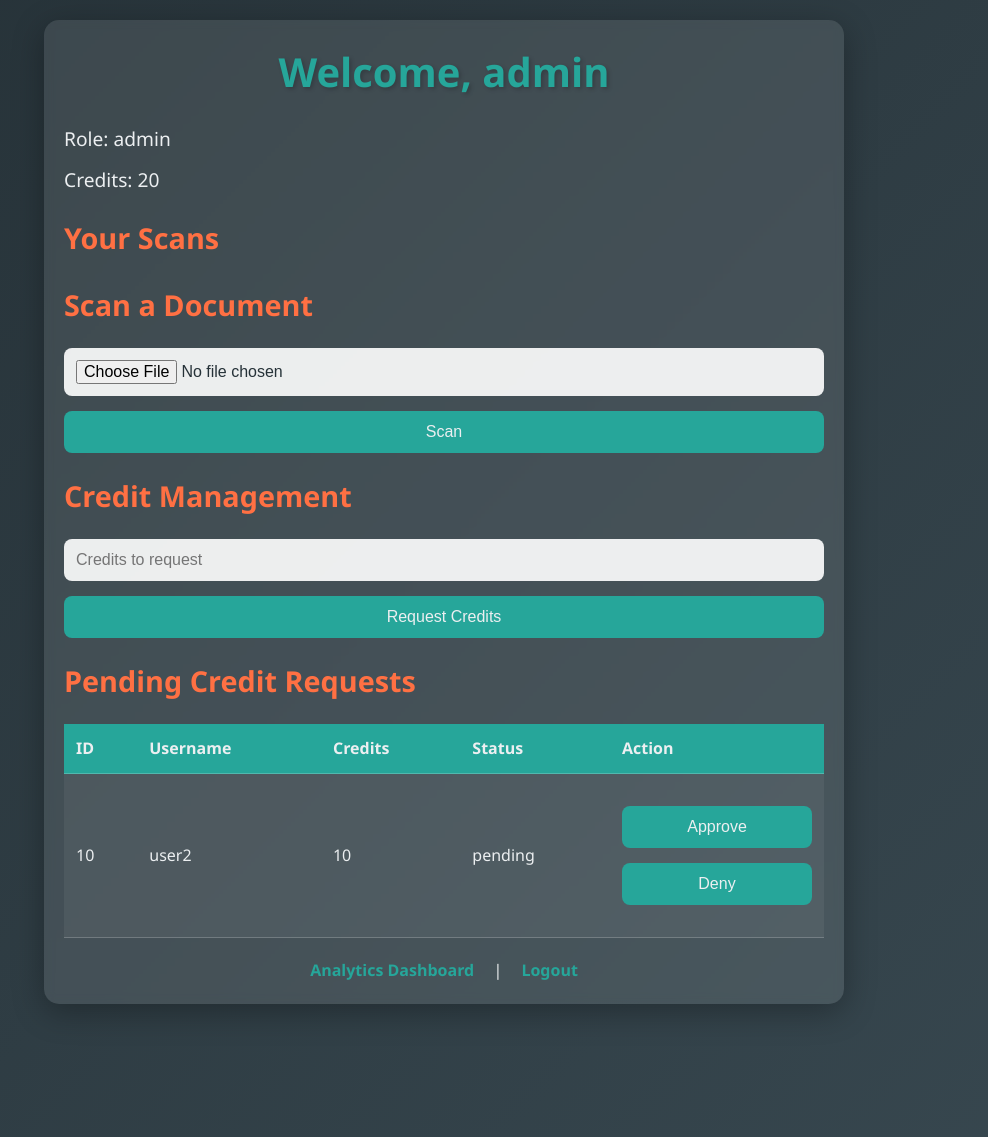
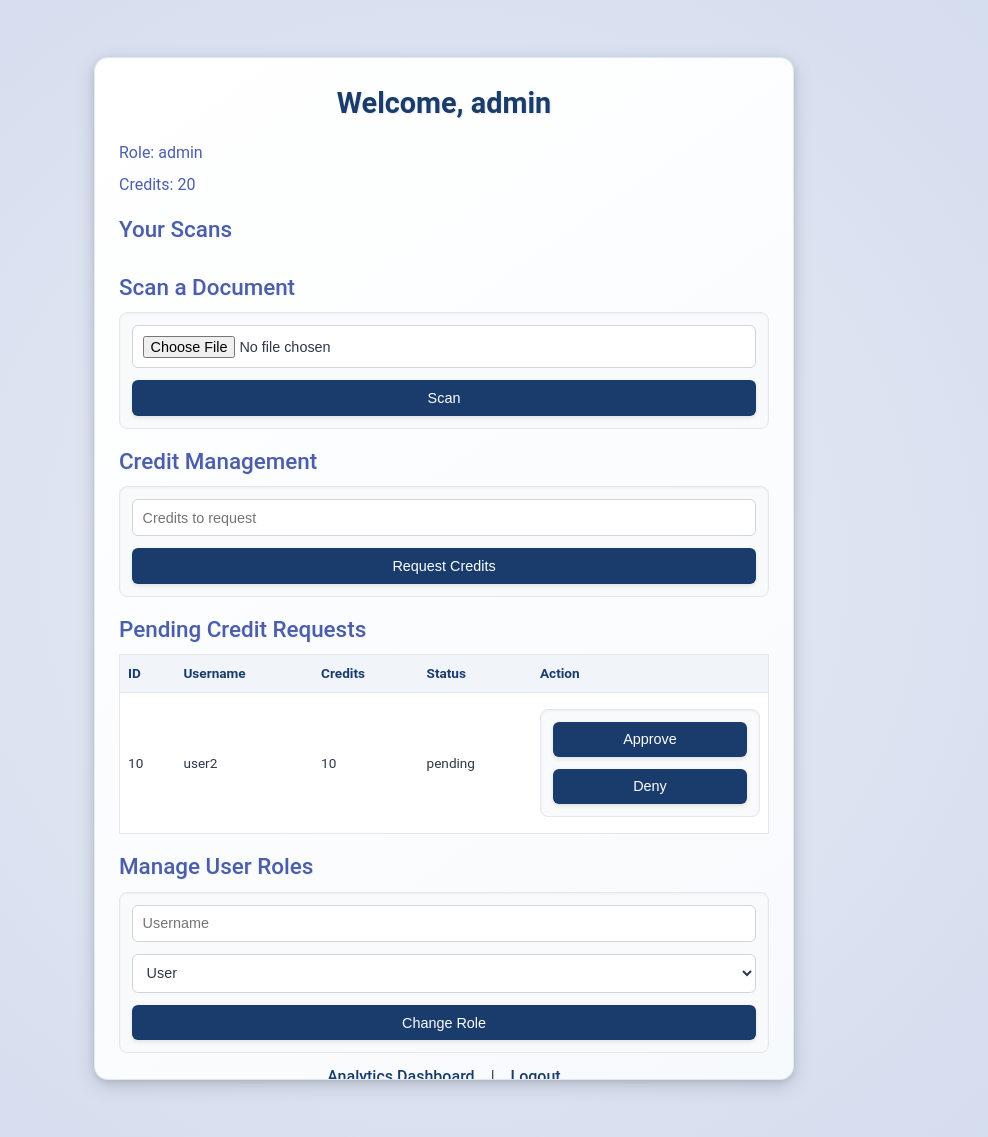
Before and after one commit to mubarak6969/document_scanner, a Flask app: page / in a window 1280 px wide. Shown: the whole page, without its empty margins (196-1184 px from the left). Run offline with Flask 3, Linux system fonts and the light colour scheme; a user stored in the database is signed in; data comes from the database, SQL or seed files in the repository; both versions use the stored data as it was before the commit.

Commit message:
updated files/

```diff
--- a/app.py
+++ b/app.py
@@ -5,7 +5,8 @@
 import hashlib
 
 app = Flask(__name__)
-app.secret_key = 'super-secret-key-123'  # Change this to something unique
+app.secret_key = 'super-secret-key-123'
+app.config['SESSION_PERMANENT'] = False  # Session expires on browser close
 UPLOAD_FOLDER = 'uploads'
 app.config['UPLOAD_FOLDER'] = UPLOAD_FOLDER
 
@@ -55,26 +56,16 @@
 @app.before_request
 def before_request():
     reset_credits()
-
-def levenshtein_distance(s1, s2):
-    if len(s1) < len(s2):
-        return levenshtein_distance(s2, s1)
-    if len(s2) == 0:
-        return len(s1)
-    previous_row = range(len(s2) + 1)
-    for i, c1 in enumerate(s1):
-        current_row = [i + 1]
-        for j, c2 in enumerate(s2):
-            insertions = previous_row[j + 1] + 1
-            deletions = current_row[j] + 1
-            substitutions = previous_row[j] + (c1 != c2)
-            current_row.append(min(insertions, deletions, substitutions))
-        previous_row = current_row
-    return previous_row[-1]
+    # Skip static file paths and allowed routes
+    if request.path.startswith('/static') or request.path in ['/', '/auth/login', '/auth/register', '/logout']:
+        return None
+    if 'username' not in session:
+        return redirect(url_for('index'))
 
 @app.route('/')
 def index():
     if 'username' not in session:
+        session.clear()
         return render_template('index.html', logged_in=False)
     conn = sqlite3.connect('database.db')
     c = conn.cursor()
@@ -152,6 +143,24 @@
     conn.close()
     return jsonify({'success': True, 'message': message})
 
+@app.route('/admin/change_role', methods=['POST'])
+def change_role():
+    if 'role' not in session or session['role'] != 'admin':
+        return jsonify({'success': False, 'message': 'Unauthorized'})
+    target_username = request.form['username']
+    new_role = request.form['role']
+    conn = sqlite3.connect('database.db')
+    c = conn.cursor()
+    c.execute("SELECT id FROM users WHERE username = ?", (target_username,))
+    user = c.fetchone()
+    if user:
+        c.execute("UPDATE users SET role = ? WHERE username = ?", (new_role, target_username))
+        conn.commit()
+        conn.close()
+        return jsonify({'success': True, 'message': f'Role changed to {new_role} for {target_username}'})
+    conn.close()
+    return jsonify({'success': False, 'message': 'User not found'})
+
 @app.route('/scan', methods=['POST'])
 def scan():
     if 'username' not in session:
@@ -200,7 +209,7 @@
 @app.route('/admin/analytics')
 def analytics():
     if 'role' not in session or session['role'] != 'admin':
-        return "Unauthorized", 403
+        return redirect(url_for('index'))  # Updated to redirect
     conn = sqlite3.connect('database.db')
     c = conn.cursor()
     c.execute("SELECT u.username, COUNT(d.id) as scans FROM users u LEFT JOIN documents d ON u.id = d.user_id GROUP BY u.id, u.username")
@@ -212,6 +221,22 @@
     conn.close()
     return render_template('dashboard.html', scan_stats=scan_stats, top_users=top_users, credit_stats=credit_stats)
 
+def levenshtein_distance(s1, s2):
+    if len(s1) < len(s2):
+        return levenshtein_distance(s2, s1)
+    if len(s2) == 0:
+        return len(s1)
+    previous_row = range(len(s2) + 1)
+    for i, c1 in enumerate(s1):
+        current_row = [i + 1]
+        for j, c2 in enumerate(s2):
+            insertions = previous_row[j + 1] + 1
+            deletions = current_row[j] + 1
+            substitutions = previous_row[j] + (c1 != c2)
+            current_row.append(min(insertions, deletions, substitutions))
+        previous_row = current_row
+    return previous_row[-1]
+
 if __name__ == '__main__':
     init_db()
     app.run(debug=True)
--- a/static/css/style.css
+++ b/static/css/style.css
@@ -5,162 +5,271 @@
     box-sizing: border-box;
 }
 
+/* Base styling for the body */
 body {
-    font-family: 'Segoe UI', Arial, sans-serif;
-    background: linear-gradient(135deg, #263238, #37474F);
-    color: #ECEFF1;
-    line-height: 1.6;
+    font-family: 'Roboto', 'Segoe UI', Arial, sans-serif;
+    background: radial-gradient(circle at center, #E6EBF5 0%, #D3DCEE 100%); /* Subtle radial gradient */
+    color: #2D3748; /* Dark slate text */
+    line-height: 1.5;
     min-height: 100vh;
-    padding: 20px;
+    display: flex;
+    justify-content: center; /* Center horizontally */
+    align-items: center; /* Center vertically */
+    padding: 1rem; /* Small padding for mobile */
+    overflow: hidden; /* No scrolling */
 }
 
+/* Container for all content */
 .container {
-    max-width: 800px;
-    margin: 0 auto;
-    padding: 20px;
-    background: rgba(255, 255, 255, 0.1);
-    border-radius: 15px;
-    box-shadow: 0 8px 32px rgba(0, 0, 0, 0.3);
-    backdrop-filter: blur(5px);
+    max-width: 90%; /* Responsive width */
+    width: 700px; /* Fixed base width for larger screens */
+    max-height: 90vh; /* Limit height to fit viewport */
+    background: linear-gradient(145deg, #FFFFFF, #F7FAFC); /* Subtle inner gradient */
+    border-radius: 14px;
+    box-shadow: 0 6px 20px rgba(0, 0, 0, 0.15), 0 2px 6px rgba(0, 0, 0, 0.1); /* Layered shadow for depth */
+    padding: 1.5rem; /* Compact padding */
+    border: 1px solid #E2E8F0;
+    overflow-y: auto; /* Internal scrolling if needed */
+    transition: transform 0.3s ease, box-shadow 0.3s ease;
 }
 
+/* Hover effect for container */
+.container:hover {
+    transform: translateY(-3px);
+    box-shadow: 0 8px 24px rgba(0, 0, 0, 0.2), 0 3px 8px rgba(0, 0, 0, 0.12);
+}
+
+/* Headings */
 h1 {
-    font-size: 2.5em;
-    color: #26A69A;
+    font-size: 1.8rem; /* Smaller for fit */
+    color: #1A3C6D; /* Navy blue */
     text-align: center;
-    margin-bottom: 20px;
-    text-shadow: 2px 2px 4px rgba(0, 0, 0, 0.2);
+    margin-bottom: 1rem;
+    font-weight: 700;
+    text-shadow: 1px 1px 2px rgba(0, 0, 0, 0.1); /* Subtle shadow */
 }
 
 h2 {
-    font-size: 1.8em;
-    color: #FF7043;
-    margin: 20px 0 10px;
+    font-size: 1.4rem;
+    color: #4B5EAA; /* Muted blue */
+    margin: 1rem 0 0.5rem;
+    font-weight: 500;
+    text-shadow: 1px 1px 1px rgba(0, 0, 0, 0.05);
 }
 
+/* Forms */
 form {
     display: flex;
     flex-direction: column;
-    gap: 15px;
-    margin: 20px 0;
+    gap: 0.75rem;
+    margin: 0.5rem 0;
+    padding: 0.75rem;
+    background: #F9FAFB;
+    border-radius: 8px;
+    border: 1px solid #E5E7EB;
+    box-shadow: inset 0 1px 3px rgba(0, 0, 0, 0.05); /* Inner shadow */
 }
 
+/* Input fields and selects */
 input[type="text"],
 input[type="password"],
 input[type="number"],
-input[type="file"] {
-    padding: 12px;
-    border: none;
-    border-radius: 8px;
-    background: rgba(255, 255, 255, 0.9);
-    color: #263238;
-    font-size: 1em;
-    transition: all 0.3s ease;
+input[type="file"],
+select {
+    padding: 0.6rem;
+    border: 1px solid #D1D5DB;
+    border-radius: 6px;
+    background: #FFFFFF;
+    color: #2D3748;
+    font-size: 0.9rem;
+    width: 100%;
+    transition: border-color 0.3s ease, box-shadow 0.3s ease;
 }
 
-input:focus {
+input:focus,
+select:focus {
     outline: none;
-    box-shadow: 0 0 8px #26A69A;
+    border-color: #1A3C6D;
+    box-shadow: 0 0 5px rgba(26, 60, 109, 0.3);
 }
 
+/* Buttons */
 button {
-    padding: 12px 20px;
-    background: #26A69A;
-    color: #ECEFF1;
+    padding: 0.6rem 1.2rem;
+    background: #1A3C6D;
+    color: #FFFFFF;
     border: none;
-    border-radius: 8px;
-    font-size: 1em;
+    border-radius: 6px;
+    font-size: 0.9rem;
     cursor: pointer;
-    transition: transform 0.2s, background 0.3s;
+    transition: background 0.3s ease, transform 0.2s ease;
+    box-shadow: 0 2px 4px rgba(0, 0, 0, 0.1);
 }
 
 button:hover {
-    background: #FF7043;
-    transform: translateY(-2px);
+    background: #15305B;
+    transform: scale(1.03);
 }
 
+/* Links */
 a {
-    color: #26A69A;
+    color: #1A3C6D;
     text-decoration: none;
-    font-weight: bold;
-    transition: color 0.3s;
+    font-weight: 500;
+    transition: color 0.3s ease, text-shadow 0.3s ease;
 }
 
 a:hover {
-    color: #FF7043;
+    color: #4B5EAA;
+    text-shadow: 0 1px 2px rgba(0, 0, 0, 0.2);
 }
 
+/* Navigation links */
 .nav-links {
-    margin-top: 20px;
+    margin-top: 0.75rem;
     text-align: center;
 }
 
 .nav-links a {
-    margin: 0 15px;
+    margin: 0 0.75rem;
+    font-size: 1rem;
 }
 
+/* Tables */
 table {
     width: 100%;
     border-collapse: collapse;
-    margin: 20px 0;
-    background: rgba(255, 255, 255, 0.05);
+    margin: 0.5rem 0;
+    background: #FFFFFF;
+    border: 1px solid #E5E7EB;
+    font-size: 0.85rem;
 }
 
 th, td {
-    padding: 12px;
+    padding: 0.5rem;
     text-align: left;
-    border-bottom: 1px solid rgba(255, 255, 255, 0.2);
+    border-bottom: 1px solid #E5E7EB;
 }
 
 th {
-    background: #26A69A;
-    color: #ECEFF1;
+    background: #F1F5F9;
+    color: #1A3C6D;
+    font-weight: 600;
 }
 
 td {
-    color: #ECEFF1;
+    color: #2D3748;
 }
 
 tr:hover {
-    background: rgba(255, 255, 255, 0.1);
+    background: #F9FAFB;
 }
 
+/* Lists */
 ul {
     list-style: none;
-    margin: 20px 0;
+    margin: 0.5rem 0;
+    padding: 0;
+    max-height: 150px; /* Limit height to fit viewport */
+    overflow-y: auto; /* Internal scrolling if needed */
 }
 
 ul li {
-    padding: 10px;
-    background: rgba(255, 255, 255, 0.05);
-    margin: 5px 0;
-    border-radius: 5px;
-    transition: background 0.3s;
+    padding: 0.5rem;
+    background: #F9FAFB;
+    margin: 0.25rem 0;
+    border: 1px solid #E5E7EB;
+    border-radius: 4px;
+    font-size: 0.9rem;
 }
 
-ul li:hover {
-    background: rgba(255, 255, 255, 0.15);
+/* Profile info */
+.profile-info p {
+    font-size: 1rem;
+    margin: 0.5rem 0;
+    color: #4B5EAA;
 }
 
-.profile-info p {
-    font-size: 1.2em;
-    margin: 10px 0;
-}
-
+/* Messages */
 .message {
     text-align: center;
-    padding: 15px;
-    margin: 20px 0;
-    border-radius: 8px;
-    font-weight: bold;
+    padding: 0.75rem;
+    margin: 0.5rem 0;
+    border-radius: 6px;
+    font-weight: 500;
     opacity: 0;
     transition: opacity 0.5s ease;
 }
 
 .message.success {
-    background: rgba(0, 255, 0, 0.3);
+    background: #E6FFE6;
+    color: #1A3C6D;
 }
 
 .message.error {
-    background: rgba(255, 0, 0, 0.3);
+    background: #FFE6E6;
+    color: #B91C1C;
 }
+
+/* Responsive adjustments */
+@media (max-width: 768px) { /* Tablets */
+    .container {
+        width: 90%;
+        padding: 1rem;
+    }
+    h1 {
+        font-size: 1.5rem;
+    }
+    h2 {
+        font-size: 1.2rem;
+    }
+    form {
+        padding: 0.5rem;
+    }
+    input[type="text"],
+    input[type="password"],
+    input[type="number"],
+    input[type="file"],
+    select,
+    button {
+        font-size: 0.85rem;
+        padding: 0.5rem;
+    }
+    ul {
+        max-height: 120px;
+    }
+    table {
+        font-size: 0.75rem;
+    }
+}
+
+@media (max-width: 480px) { /* Mobile */
+    .container {
+        width: 95%;
+        padding: 0.75rem;
+    }
+    h1 {
+        font-size: 1.3rem;
+    }
+    h2 {
+        font-size: 1rem;
+    }
+    form {
+        padding: 0.5rem;
+    }
+    input[type="text"],
+    input[type="password"],
+    input[type="number"],
+    input[type="file"],
+    select,
+    button {
+        font-size: 0.8rem;
+        padding: 0.4rem;
+    }
+    ul {
+        max-height: 100px;
+    }
+    table {
+        font-size: 0.7rem;
+    }
+}
--- a/static/js/script.js
+++ b/static/js/script.js
@@ -111,10 +111,19 @@
     });
 });
 
+document.getElementById('change-role-form')?.addEventListener('submit', async (e) => {  // New handler
+    e.preventDefault();
+    const formData = new FormData(e.target);
+    const response = await fetch('/admin/change_role', { method: 'POST', body: formData });
+    const data = await response.json();
+    showMessage(data.message, data.success);
+    if (data.success) e.target.reset();
+});
+
 document.getElementById('logout-link')?.addEventListener('click', async (e) => {
     e.preventDefault();
     const response = await fetch('/logout', { method: 'POST' });
     const data = await response.json();
     showMessage(data.message, data.success);
-    if (data.success) setTimeout(() => location.reload(), 1000);
+    if (data.success) setTimeout(() => window.location.href = '/', 1000);  // Updated to redirect
 });
--- a/templates/index.html
+++ b/templates/index.html
@@ -10,21 +10,21 @@
         {% if not logged_in %}
             <h1>Document Scanner</h1>
             <div id="auth-section">
-                <h2>Login</h2>
                 <form id="login-form">
+                    <h2>Login</h2>
                     <input type="text" name="username" placeholder="Username" required>
                     <input type="password" name="password" placeholder="Password" required>
                     <button type="submit">Login</button>
+                    <p>Not registered? <a href="#" id="show-register">Sign Up</a></p>
                 </form>
-                <p>Not registered? <a href="#" id="show-register">Sign Up</a></p>
                 <div id="register-form" style="display: none;">
                     <h2>Register</h2>
                     <form id="register-submit">
                         <input type="text" name="username" placeholder="Username" required>
                         <input type="password" name="password" placeholder="Password" required>
                         <button type="submit">Register</button>
+                        <p>Back to <a href="#" id="show-login">Login</a></p>
                     </form>
-                    <p>Back to <a href="#" id="show-login">Login</a></p>
                 </div>
             </div>
         {% else %}
@@ -72,6 +72,15 @@
                         </tr>
                     {% endfor %}
                 </table>
+                <h2>Manage User Roles</h2>  <!-- New Role Management Section -->
+                <form id="change-role-form">
+                    <input type="text" name="username" placeholder="Username" required>
+                    <select name="role">
+                        <option value="user">User</option>
+                        <option value="admin">Admin</option>
+                    </select>
+                    <button type="submit">Change Role</button>
+                </form>
             {% endif %}
             <div class="nav-links">
                 {% if role == 'admin' %}<a href="/admin/analytics">Analytics Dashboard</a> | {% endif %}
--- a/uploads/doc.txt.txt
+++ /dev/null
@@ -1 +0,0 @@
-“Hello, this is a test document.”
--- a/uploads/doc1.txt.txt
+++ /dev/null
@@ -1 +0,0 @@
-“Hello, this is a similar test document.”
--- a/uploads/doc3.txt
+++ /dev/null
@@ -1 +0,0 @@
-Iam so excited to complete this project.
--- a/uploads/doc4.txt
+++ /dev/null
@@ -1 +0,0 @@
-“Hello, this is a similar test document.”
--- /dev/null
+++ b/uploads/test1.txt
@@ -0,0 +1 @@
+This is a test document for checking similarity.
--- /dev/null
+++ b/uploads/test2.txt
@@ -0,0 +1 @@
+This is a similar test document for checking.
--- /dev/null
+++ b/uploads/test3.txt
@@ -0,0 +1 @@
+Completely different content for testing.
```
Also changed, not shown: README.md, database.db (deleted), 1 other file.
